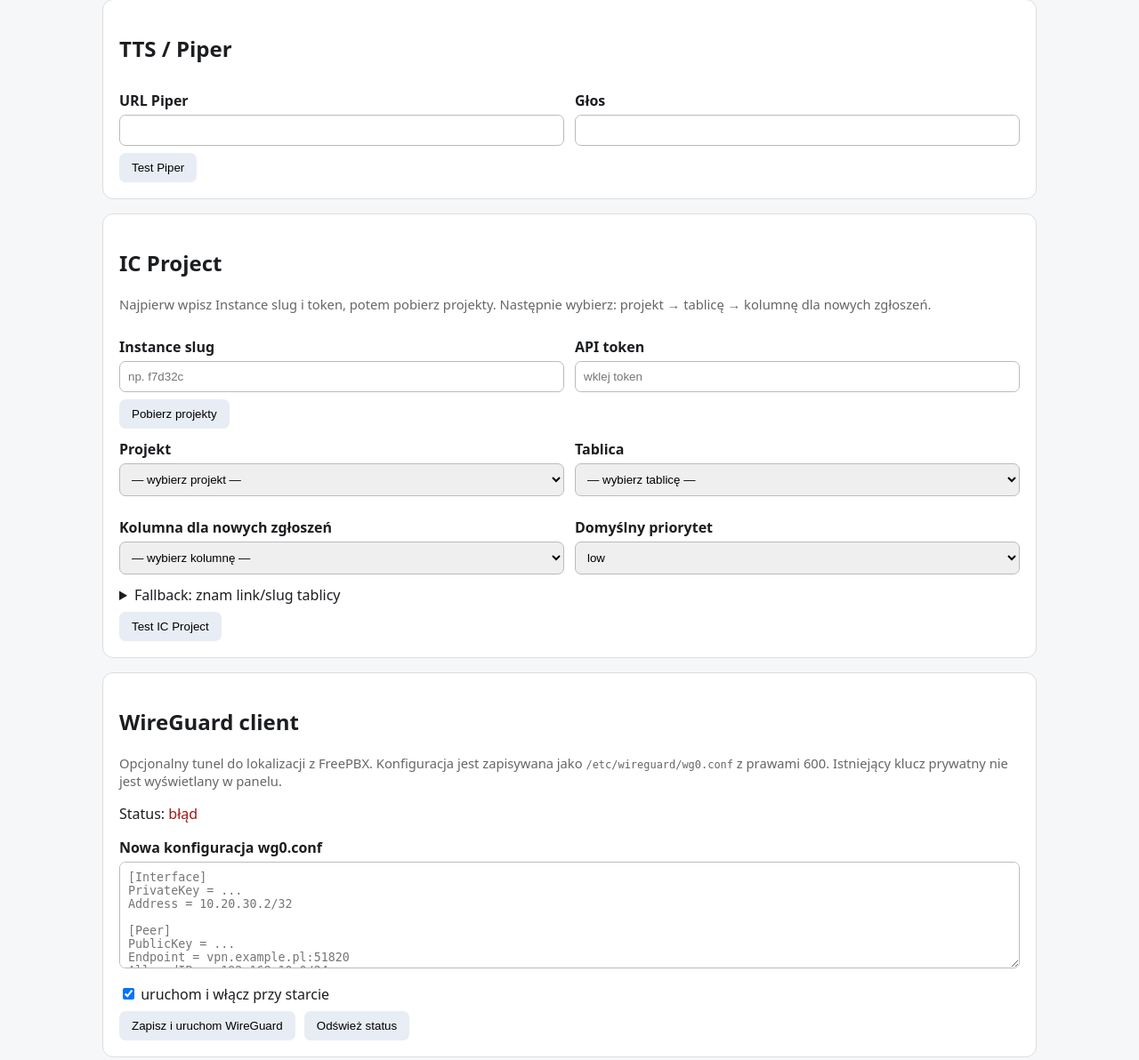
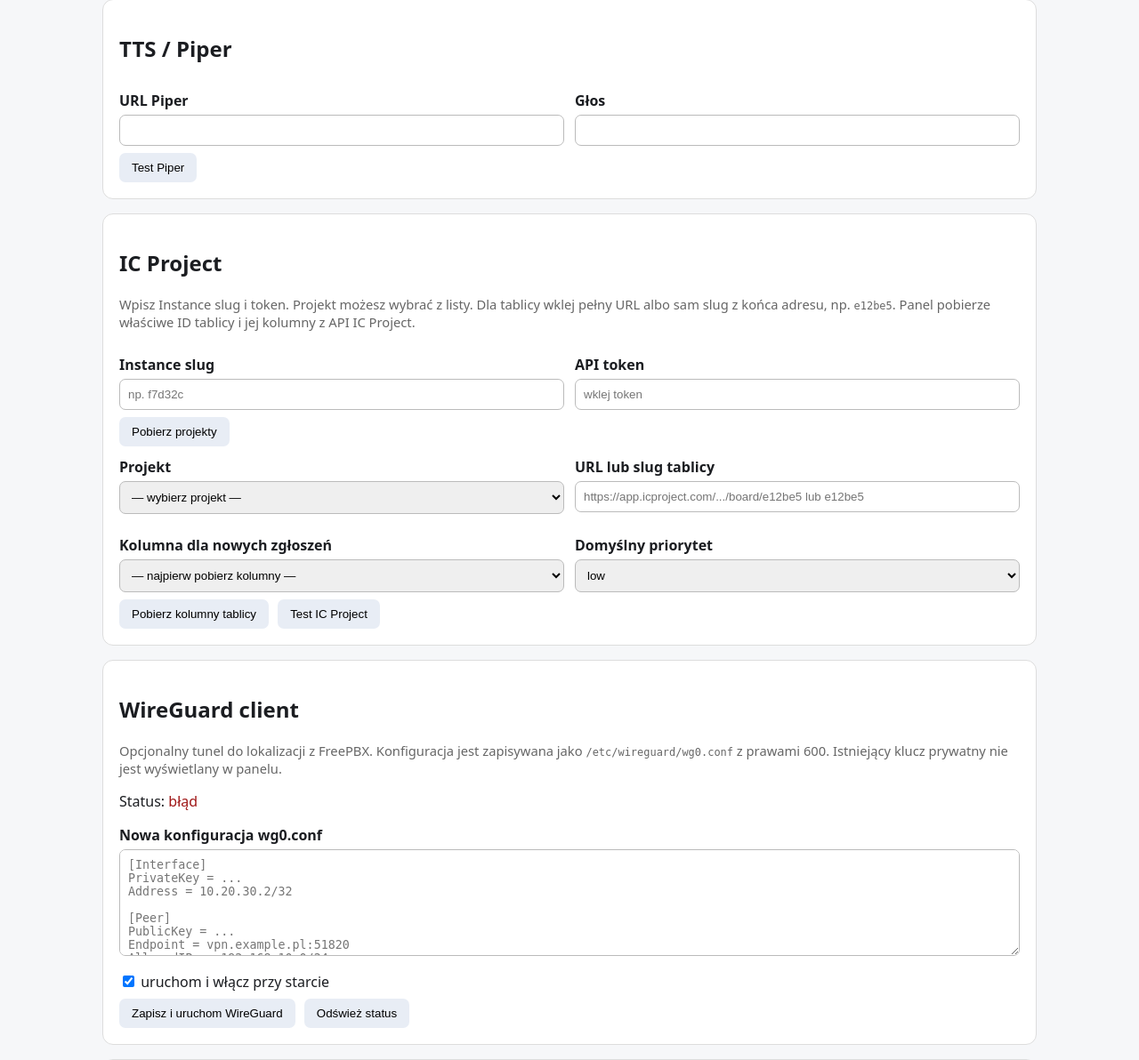
Before and after one commit to Pawel-sp9pw/freepbx-ai-icproject, a Python web app: template app/templates/index.html in a window 1280 px wide. Shown: the part 643-1835 px from the top of the page at 89% size. Run offline with Jinja, Linux system fonts and the light colour scheme; the template is opened without the code that fills it, so the values that code supplies are empty.

Commit message:
Use board URL or slug to load IC Project columns

```diff
--- a/app/templates/index.html
+++ b/app/templates/index.html
@@ -56,8 +56,9 @@
     <div class="card">
       <h2>IC Project</h2>
       <p class="muted">
-        Najpierw wpisz Instance slug i token, potem pobierz projekty. Następnie wybierz:
-        projekt → tablicę → kolumnę dla nowych zgłoszeń.
+        Wpisz Instance slug i token. Projekt możesz wybrać z listy. Dla tablicy wklej
+        pełny URL albo sam slug z końca adresu, np. <code>e12be5</code>. Panel pobierze
+        właściwe ID tablicy i jej kolumny z API IC Project.
       </p>
 
       <div class="grid">
@@ -91,13 +92,8 @@
         </div>
 
         <div>
-          <label>Tablica
-            <select id="icpBoardSelect" onchange="onICPBoardChange()">
-              <option value="">— wybierz tablicę —</option>
-              {% if s.icp_board_slug %}
-              <option value="{{s.icp_board_slug}}" selected>{{s.icp_board_name or s.icp_board_slug}}</option>
-              {% endif %}
-            </select>
+          <label>URL lub slug tablicy
+            <input id="icpBoardInput" value="{{s.icp_board_slug}}" placeholder="https://app.icproject.com/.../board/e12be5 lub e12be5">
           </label>
           <input type="hidden" name="icp_board_slug" id="icpBoardSlug" value="{{s.icp_board_slug}}">
           <input type="hidden" name="icp_board_name" id="icpBoardName" value="{{s.icp_board_name}}">
@@ -106,7 +102,7 @@
         <div>
           <label>Kolumna dla nowych zgłoszeń
             <select id="icpColumnSelect" onchange="onICPColumnChange()">
-              <option value="">— wybierz kolumnę —</option>
+              <option value="">— najpierw pobierz kolumny —</option>
               {% if s.icp_board_column %}
               <option value="{{s.icp_board_column}}" selected>{{s.icp_board_column_name or s.icp_board_column}}</option>
               {% endif %}
@@ -127,17 +123,7 @@
         </div>
       </div>
 
-      <details style="margin-top:12px">
-        <summary>Fallback: znam link/slug tablicy</summary>
-        <p class="muted">Jeżeli API nie zwróci listy tablic, wklej slug z końca URL, np. <code>e12be5</code>.</p>
-        <div class="grid">
-          <div><label>Board slug<input id="manualBoardSlug" placeholder="e12be5"></label></div>
-          <div style="align-self:end">
-            <button type="button" class="test" onclick="loadColumnsForManualBoard()">Pobierz kolumny z tego sluga</button>
-          </div>
-        </div>
-      </details>
-
+      <button type="button" class="test" onclick="loadICPColumnsFromInput()">Pobierz kolumny tablicy</button>
       <button type="button" class="test" onclick="testICProject()">Test IC Project</button>
       <span id="icpResult"></span>
     </div>
@@ -213,8 +199,6 @@ PersistentKeepalive = 25"></textarea>
       const o=document.createElement('option');
       o.value=item[valueKey] || '';
       o.textContent=item[labelKey] || item[valueKey] || '';
-      if(item.slug) o.dataset.slug=item.slug;
-      if(item.id) o.dataset.id=item.id;
       select.appendChild(o);
     }
   }
@@ -230,12 +214,6 @@ PersistentKeepalive = 25"></textarea>
       fillSelect(document.getElementById('icpProjectSelect'),j.items,'id','name','— wybierz projekt —');
       document.getElementById('icpProjectId').value='';
       document.getElementById('icpProjectName').value='';
-      fillSelect(document.getElementById('icpBoardSelect'),[],'slug','name','— najpierw wybierz projekt —');
-      fillSelect(document.getElementById('icpColumnSelect'),[],'id','name','— najpierw wybierz tablicę —');
-      document.getElementById('icpBoardSlug').value='';
-      document.getElementById('icpBoardName').value='';
-      document.getElementById('icpBoardColumn').value='';
-      document.getElementById('icpBoardColumnName').value='';
       status.textContent=' OK — pobrano projektów: '+j.items.length;
       status.className='ok';
     }catch(e){
@@ -244,48 +222,41 @@ PersistentKeepalive = 25"></textarea>
     }
   }
 
-  async function onICPProjectChange(){
+  function onICPProjectChange(){
     const project=document.getElementById('icpProjectSelect');
     const option=project.options[project.selectedIndex];
     document.getElementById('icpProjectId').value=project.value;
     document.getElementById('icpProjectName').value=project.value ? option.textContent : '';
+  }
 
-    document.getElementById('icpBoardSlug').value='';
-    document.getElementById('icpBoardName').value='';
-    document.getElementById('icpBoardColumn').value='';
-    document.getElementById('icpBoardColumnName').value='';
-    fillSelect(document.getElementById('icpColumnSelect'),[],'id','name','— najpierw wybierz tablicę —');
+  function normalizeBoardSlug(value){
+    value=(value || '').trim().replace(/\/$/,'');
+    if(value.startsWith('http://') || value.startsWith('https://')){
+      const parts=value.split('/');
+      return parts[parts.length-1] || '';
+    }
+    return value;
+  }
 
-    if(!project.value){
-      fillSelect(document.getElementById('icpBoardSelect'),[],'slug','name','— najpierw wybierz projekt —');
+  async function loadICPColumnsFromInput(){
+    const status=document.getElementById('icpDiscoveryResult');
+    const raw=document.getElementById('icpBoardInput').value;
+    const slug=normalizeBoardSlug(raw);
+
+    if(!slug){
+      status.textContent=' BŁĄD — wpisz URL albo slug tablicy.';
+      status.className='err';
       return;
     }
 
-    const status=document.getElementById('icpDiscoveryResult');
-    status.textContent=' pobieram tablice...';
-    status.className='';
+    document.getElementById('icpBoardSlug').value=slug;
+    document.getElementById('icpBoardName').value=slug;
+    document.getElementById('icpBoardColumn').value='';
+    document.getElementById('icpBoardColumnName').value='';
 
     const fd=icpAuthForm();
-    fd.append('project_id',project.value);
+    fd.append('board_slug',slug);
 
-    try{
-      const r=await fetch('/api/icp/boards',{method:'POST',body:fd});
-      const j=await r.json();
-      if(!j.ok) throw new Error(j.message || 'Nie udało się pobrać tablic.');
-      fillSelect(document.getElementById('icpBoardSelect'),j.items,'slug','name','— wybierz tablicę —');
-      status.textContent=' OK — pobrano tablic: '+j.items.length;
-      status.className='ok';
-    }catch(e){
-      fillSelect(document.getElementById('icpBoardSelect'),[],'slug','name','— użyj fallbacku poniżej —');
-      status.textContent=' BŁĄD — '+e.message+' Możesz użyć Board slug poniżej.';
-      status.className='err';
-    }
-  }
-
-  async function loadICPColumns(boardSlug){
-    const status=document.getElementById('icpDiscoveryResult');
-    const fd=icpAuthForm();
-    fd.append('board_slug',boardSlug);
     status.textContent=' pobieram kolumny...';
     status.className='';
 
@@ -297,24 +268,10 @@ PersistentKeepalive = 25"></textarea>
       status.textContent=' OK — pobrano kolumn: '+j.items.length;
       status.className='ok';
     }catch(e){
+      fillSelect(document.getElementById('icpColumnSelect'),[],'id','name','— błąd pobierania kolumn —');
       status.textContent=' BŁĄD — '+e.message;
       status.className='err';
     }
-  }
-
-  async function onICPBoardChange(){
-    const board=document.getElementById('icpBoardSelect');
-    const option=board.options[board.selectedIndex];
-    const slug=board.value;
-    document.getElementById('icpBoardSlug').value=slug;
-    document.getElementById('icpBoardName').value=slug ? option.textContent : '';
-    document.getElementById('icpBoardColumn').value='';
-    document.getElementById('icpBoardColumnName').value='';
-    if(!slug){
-      fillSelect(document.getElementById('icpColumnSelect'),[],'id','name','— najpierw wybierz tablicę —');
-      return;
-    }
-    await loadICPColumns(slug);
   }
 
   function onICPColumnChange(){
@@ -322,25 +279,6 @@ PersistentKeepalive = 25"></textarea>
     const option=col.options[col.selectedIndex];
     document.getElementById('icpBoardColumn').value=col.value;
     document.getElementById('icpBoardColumnName').value=col.value ? option.textContent : '';
-  }
-
-  async function loadColumnsForManualBoard(){
-    const slug=document.getElementById('manualBoardSlug').value.trim();
-    if(!slug){
-      const status=document.getElementById('icpDiscoveryResult');
-      status.textContent=' BŁĄD — wpisz Board slug.';
-      status.className='err';
-      return;
-    }
-
-    document.getElementById('icpBoardSlug').value=slug;
-    document.getElementById('icpBoardName').value=slug;
-
-    const board=document.getElementById('icpBoardSelect');
-    fillSelect(board,[{slug:slug,name:'Tablica '+slug}],'slug','name','— wybierz tablicę —');
-    board.value=slug;
-
-    await loadICPColumns(slug);
   }
 
   async function testICProject(){
```
